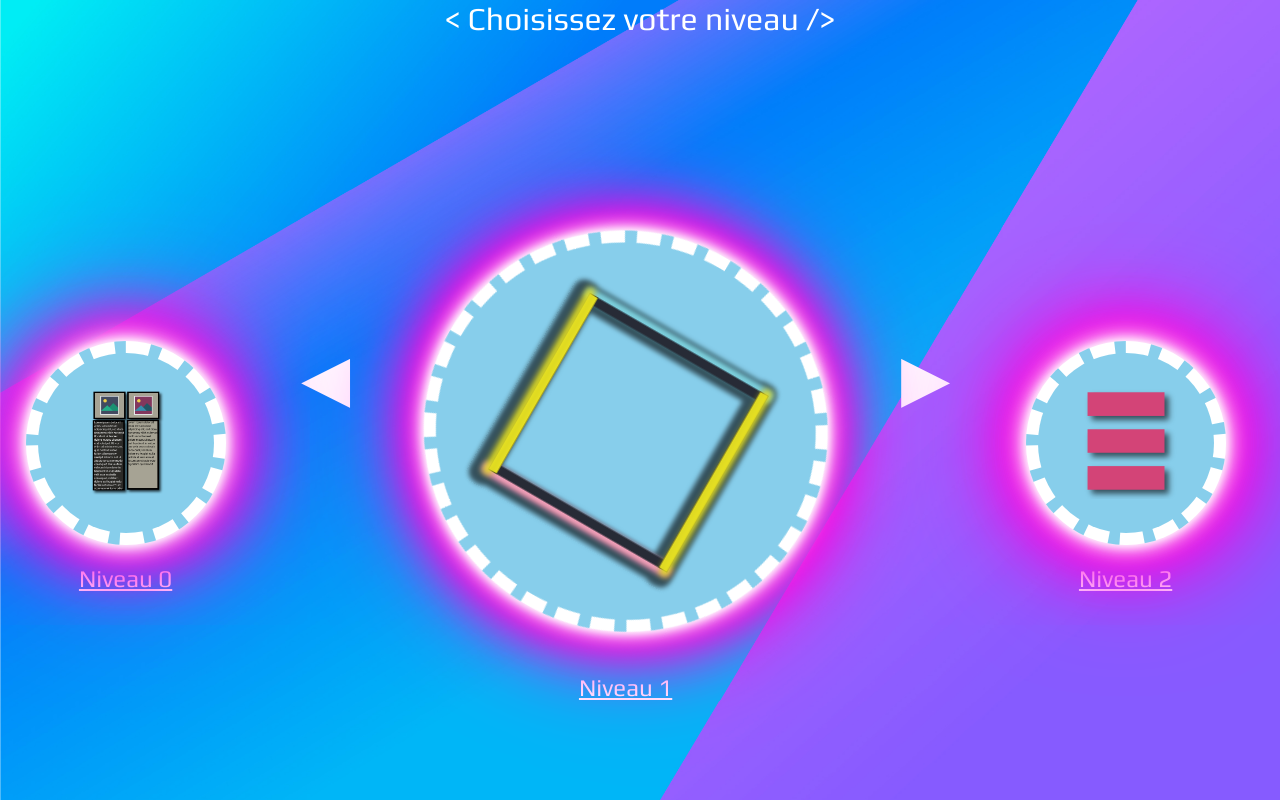
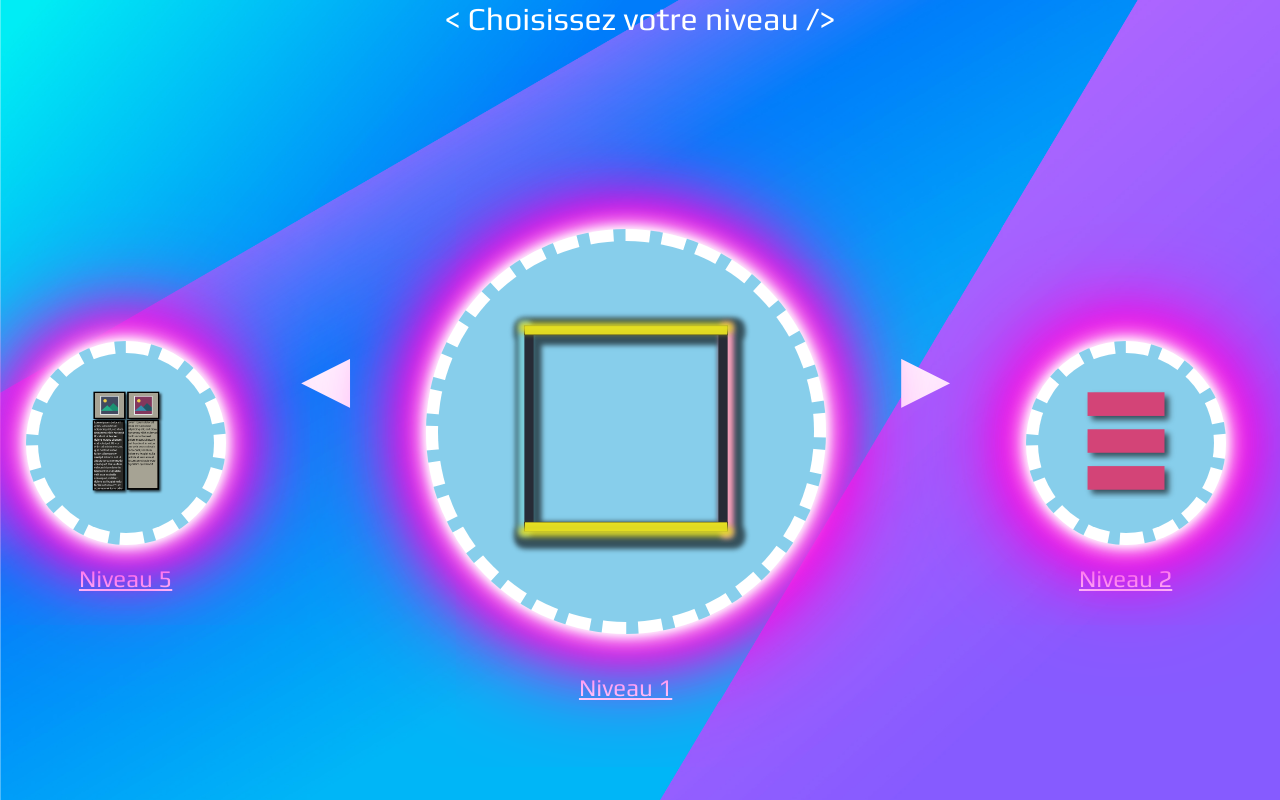
Before and after one commit to KevDevDuTurfu/beaubourg, a Vue app: page /#/niveau in a window 1280 px wide. Built offline with nearby package versions, Linux system fonts and the light colour scheme.

Commit message:
Carousel fini (pas d'animations de transition)

```diff
--- a/src/components/ListLevels.vue
+++ b/src/components/ListLevels.vue
@@ -4,12 +4,11 @@ export default {
   data () {
     return {
       title: '< Choisissez votre niveau />',
-      subtitle: 'test lololol',
-      image1: "../assets/images/miniaturelvl1.png",
-      image2: "../assets/images/miniaturelvl2.png",
-      image3: "../assets/images/miniaturelvl3.png",
-      image4: "../assets/images/miniaturelvl4.png",
-      image5: "../assets/images/miniaturelvl5.png",
+      image1: "src/assets/images/miniaturelvl1.png",
+      image2: "src/assets/images/miniaturelvl2.png",
+      image3: "src/assets/images/miniaturelvl3.png",
+      image4: "src/assets/images/miniaturelvl4.png",
+      image5: "src/assets/images/miniaturelvl5.png",
       counter: 1,
     }
   },
@@ -34,6 +33,14 @@ export default {
         }
         this.counter = counter
     },
+    compteurreinit1: function (counter, event) {
+        counter = 1
+        this.counter = counter
+    },
+    compteurreinit5: function (counter, event) {
+        counter = 5
+        this.counter = counter
+    },
 
   }
 }
@@ -45,56 +52,94 @@ export default {
 
       <div class="lvlslider">
 
-        <div class="itemhidden">
+        <div class="itemmini" v-if="counter === 1">
           <router-link to="/">
             <div class="bordermini">
-              <img id="1" class="imgmini" src="../assets/images/miniaturelvl4.png"/>
+              <img class="imgmini" v-bind:src="image5">
             </div>
+            <span class="caption"><h2>Niveau 5</h2></span>
+          </router-link>
+        </div>
+        <div class="itemmini" v-else>
+          <router-link to="/">
+            <div class="bordercentre" v-if="counter === 2">
+              <img class="imgcentre" v-bind:src="image1">
+            </div>
+            <div class="bordercentre" v-else-if="counter === 3">
+              <img class="imgcentre" v-bind:src="image2">
+            </div>
+            <div class="bordercentre" v-else-if="counter === 4">
+              <img class="imgcentre" v-bind:src="image3">
+            </div>
+            <div class="bordercentre" v-else-if="counter === 5">
+              <img class="imgcentre" v-bind:src="image4">
+            </div>
+            <span class="caption"><h2>Niveau {{ counter -1}}</h2></span>
           </router-link>
         </div>
 
-        <div class="itemmini">
-          <router-link to="/">
-            <div class="bordermini">
-              <img id="2" class="imgmini" src="../assets/images/miniaturelvl5.png"/>
-            </div>
-            <span class="caption"><h2>Niveau {{ counter - 1}}</h2></span>
-          </router-link>
-        </div>
+          <div class="itemmini" v-if="counter === 1">
+            <span class="arrow" v-on:click="compteurreinit5">&#9664;</span>
+          </div>
+          <div class="itemmini" v-else>
+            <span class="arrow" v-on:click="compteurmoins">&#9664;</span>
+          </div>
 
-        <div class="itemmini">
-          <span class="arrow" v-on:click="compteurmoins">&#9664;</span>
-        </div>
 
         <div class="itemcentre">
           <router-link to="/">
-            <div class="bordercentre">
-              <img id="3" class="imgcentre" src="../assets/images/miniaturelvl1.png"/>
+            <div class="bordercentre" v-if="counter === 1">
+              <img class="imgcentre" v-bind:src="image1">
+            </div>
+            <div class="bordercentre" v-else-if="counter === 2">
+              <img class="imgcentre" v-bind:src="image2">
+            </div>
+            <div class="bordercentre" v-else-if="counter === 3">
+              <img class="imgcentre" v-bind:src="image3">
+            </div>
+            <div class="bordercentre" v-else-if="counter === 4">
+              <img class="imgcentre" v-bind:src="image4">
+            </div>
+            <div class="bordercentre" v-else-if="counter === 5">
+              <img class="imgcentre" v-bind:src="image5">
             </div>
             <span class="caption"><h2>Niveau {{ counter }}</h2></span>
           </router-link>
         </div>
 
-        <div class="itemmini">
-          <span class="arrow" v-on:click="compteurplus()">&#9654;</span>
+        <div class="itemmini" v-if="counter === 5">
+          <span class="arrow" v-on:click="compteurreinit1">&#9654;</span>
+        </div>
+        <div class="itemmini" v-else>
+          <span class="arrow" v-on:click="compteurplus">&#9654;</span>
         </div>
 
-        <div class="itemmini">
+        <div class="itemmini" v-if="counter === 5">
           <router-link to="/">
             <div class="bordermini">
-              <img id="4" class="imgmini" src="../assets/images/miniaturelvl2.png"/>
+              <img class="imgmini" v-bind:src="image1">
+            </div>
+            <span class="caption"><h2>Niveau 1</h2></span>
+          </router-link>
+        </div>
+        <div class="itemmini" v-else>
+          <router-link to="/">
+            <div class="bordercentre" v-if="counter === 1">
+              <img class="imgcentre" v-bind:src="image2">
+            </div>
+            <div class="bordercentre" v-else-if="counter === 2">
+              <img class="imgcentre" v-bind:src="image3">
+            </div>
+            <div class="bordercentre" v-else-if="counter === 3">
+              <img class="imgcentre" v-bind:src="image4">
+            </div>
+            <div class="bordercentre" v-else-if="counter === 4">
+              <img class="imgcentre" v-bind:src="image5">
             </div>
             <span class="caption"><h2>Niveau {{ counter + 1}}</h2></span>
           </router-link>
         </div>
 
-        <div class="itemhidden">
-          <router-link to="/">
-            <div class="bordermini">
-              <img id="5" class="imgmini" src="../assets/images/miniaturelvl3.png"/>
-            </div>
-          </router-link>
-        </div>
       </div>
     </div>
 
@@ -110,6 +155,7 @@ h1, h2 {
   font-family: 'Play', sans-serif;
   color: white;
 }
+
 h3 {
   width:100%;
   font-weight: normal;
@@ -117,22 +163,27 @@ h3 {
   color: white;
   display: block;
 }
+
 ul {
   list-style-type: none;
   padding: 0;
 }
+
 li {
   display: inline-block;
   margin: 0 10px;
 }
+
 a {
   color: white;
 }
+
 .lvlslider
 {
   display: flex;
   margin: 15% 2% 0 2%;
 }
+
 .arrow
 {
   color: white;
@@ -140,12 +191,14 @@ a {
   vertical-align: middle;
   padding-top: 2.5em;
 }
+
 div.itemcentre {
     vertical-align: middle;
     display: inline-block;
     text-align: center;
     width: 400px;
 }
+
 div.itemmini {
     vertical-align: middle;
     display: inline-block;
@@ -154,23 +207,24 @@ div.itemmini {
     position: static;
     padding-top: 7em;
 }
-div.itemhidden {
-    display: none;
-}
+
 .imgcentre {
     width: 100%;
     height: 100%;
     background: transparent;
 }
+
 .imgmini {
     width: 100%;
     height: 100%;
     background: transparent;
 }
+
 .caption {
     display: block;
     margin-top: 10%;
 }
+
 .bordercentre {
   border-radius: 50%;
   border: 12px dashed white;
@@ -180,11 +234,12 @@ div.itemhidden {
  -webkit-animation:Rotate 5s linear 2s infinite ;
   -moz-animation: Rotate 5s linear 2s infinite ;
   -ms-animation: Rotate 5s linear 2s infinite;*/
-  -webkit-animation: neonbox 15s linear  infinite ;
-  -moz-animation: neonbox 15s linear  infinite ;
-  -ms-animation: neonbox 15s linear  infinite ;
-  animation: neonbox 15s linear  infinite ;
+  -webkit-animation: neonbox 15000000000000000000000000000000000000000000s linear  infinite ;
+  -moz-animation: neonbox 1500000000000000000000000000000000000000000000000000s linear  infinite ;
+  -ms-animation: neonbox 1500000000000000000000000000000000000000000000000000000s linear  infinite ;
+  animation: neonbox 150000000000000000000000000000000000000000000000000000s linear  infinite ;
 }
+
 .bordermini {
   border-radius: 100%;
   border: 12px dashed white;
@@ -199,6 +254,7 @@ div.itemhidden {
   -ms-animation: neonbox 1000000000000000000000000s linear  infinite ;
   animation: neonbox 100000000000000000000000000s linear  infinite ;
 }
+
 @keyframes Rotate {
   from {
     transform: rotate(0deg);
@@ -285,4 +341,6 @@ div.itemhidden {
     box-shadow: 0 0 5px #fff, 0 0 10px #fff, 0 0 15px #fff, 0 0 20px #ff00de, 0 0 35px #ff00de, 0 0 40px #ff00de, 0 0 50px #ff00de, 0 0 75px #ff00de;
   }
 }
+
+
 </style>
```
